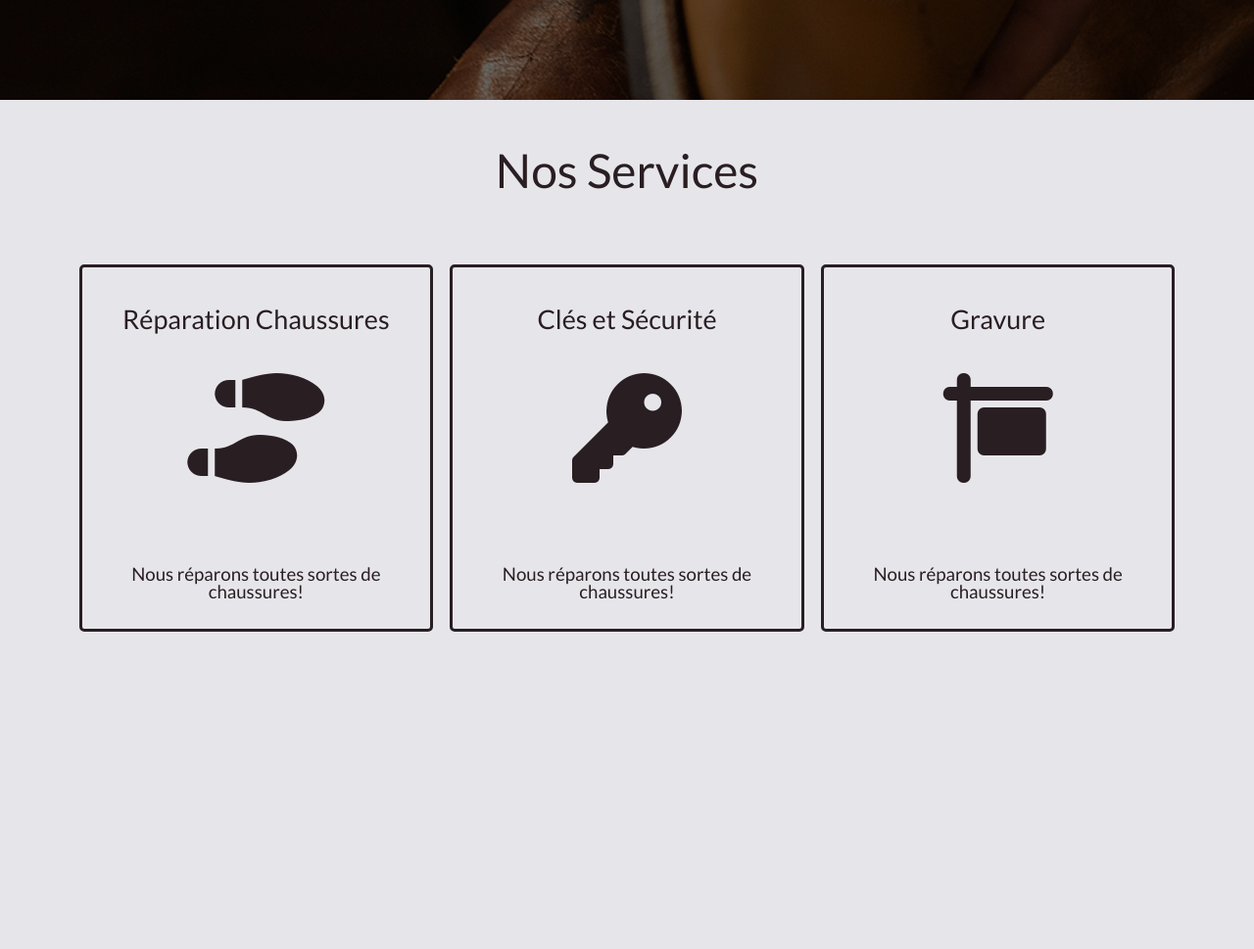
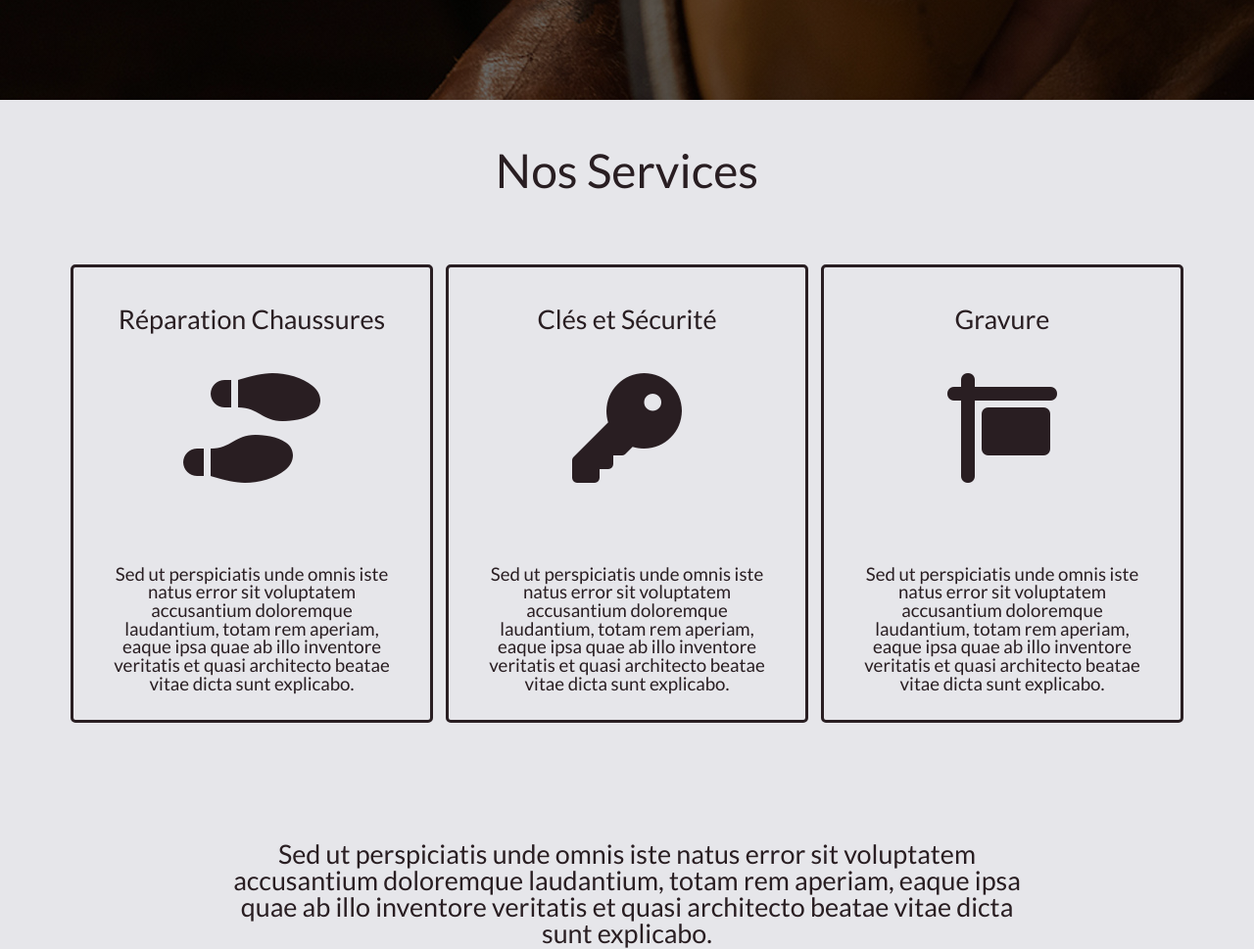
Before and after one commit to Hugo-Roy/template-shoemaker, a React app: page / in a window 1280 px wide. Shown: the part 698-1667 px from the top of the page at 98% size. Before the commit the page ends 1343 px from the top, so only its background shows below. Built offline with nearby package versions, Linux system fonts and the light colour scheme.

Commit message:
services page improvement

```diff
--- a/src/components/App/index.js
+++ b/src/components/App/index.js
@@ -6,6 +6,7 @@ import './styles.scss';
 import Nav from 'src/components/Nav';
 import Hero from 'src/components/Hero';
 import Services from 'src/components/Services';
+import Contact from 'src/components/Contact';
 
 // == Composant
 const App = () => (
@@ -16,6 +17,7 @@ const App = () => (
     </header>
     <main>
       <Services />
+      {/* <Contact /> */}
     </main>
   </div>
 );
--- /dev/null
+++ b/src/components/Contact/index.js
@@ -0,0 +1,9 @@
+import React from 'react';
+
+import './contact.scss';
+
+const Contact = () => (
+  <h1>Salut</h1>
+);
+
+export default Contact;
--- a/src/components/Services/index.js
+++ b/src/components/Services/index.js
@@ -1,3 +1,4 @@
+/* eslint-disable max-len */
 import React from 'react';
 
 import './services.scss';
@@ -11,25 +12,26 @@ const Services = () => (
           <h3 className="services__blocks__ul__li__h3">Réparation Chaussures</h3>
           <i className="fas fa-shoe-prints services__blocks__ul__li__icon" />
           <p className="services__blocks__ul__li__pServ">
-            Nous réparons toutes sortes de chaussures!
+            Sed ut perspiciatis unde omnis iste natus error sit voluptatem accusantium doloremque laudantium, totam rem aperiam, eaque ipsa quae ab illo inventore veritatis et quasi architecto beatae vitae dicta sunt explicabo.
           </p>
         </li>
         <li className="services__blocks__ul__li">
           <h3 className="services__blocks__ul__li__h3">Clés et Sécurité</h3>
           <i className="fas fa-key services__blocks__ul__li__icon" />
           <p className="services__blocks__ul__li__pServ">
-            Nous réparons toutes sortes de chaussures!
+            Sed ut perspiciatis unde omnis iste natus error sit voluptatem accusantium doloremque laudantium, totam rem aperiam, eaque ipsa quae ab illo inventore veritatis et quasi architecto beatae vitae dicta sunt explicabo.
           </p>
         </li>
         <li className="services__blocks__ul__li">
           <h3 className="services__blocks__ul__li__h3">Gravure</h3>
           <i className="fas fa-sign services__blocks__ul__li__icon" />
           <p className="services__blocks__ul__li__pServ">
-            Nous réparons toutes sortes de chaussures!
+            Sed ut perspiciatis unde omnis iste natus error sit voluptatem accusantium doloremque laudantium, totam rem aperiam, eaque ipsa quae ab illo inventore veritatis et quasi architecto beatae vitae dicta sunt explicabo.
           </p>
         </li>
       </ul>
     </div>
+    <p className="services__ex">Sed ut perspiciatis unde omnis iste natus error sit voluptatem accusantium doloremque laudantium, totam rem aperiam, eaque ipsa quae ab illo inventore veritatis et quasi architecto beatae vitae dicta sunt explicabo.</p>
   </section>
 );
 
--- a/src/components/Services/services.scss
+++ b/src/components/Services/services.scss
@@ -1,7 +1,9 @@
 @use 'src/styles/vars';
 
 .services{
-  margin: vars.$gutter * 2 auto;
+  width: 100%;
+  height: 100vh;
+  padding-top: vars.$gutter * 2;
   color: vars.$altColor;
 
   &__h2{
@@ -13,11 +15,13 @@
 
     &__ul{
       display: flex;
-      justify-content: space-around;
+      justify-content: space-between;
 
       &__li{
+        width: 370px;
         border: 3px solid vars.$altColor;
         border-radius: 5px;
+
         &__h3{
           font-size: vars.$navFontSize * 1.2;
           padding: vars.$gutter;
@@ -29,7 +33,7 @@
         }
 
         &__pServ{
-          width: 85%;
+          width: 80%;
           margin: auto;
           font-size: vars.$navFontSize / 1.2;
           padding-bottom: vars.$gutter;
@@ -37,4 +41,10 @@
       }
     }
   }
+
+  &__ex{
+    width: 65%;
+    margin: vars.$gutter * 3 auto 0 auto;
+    font-size: vars.$navFontSize * 1.2;
+  }
 }
```
Also changed, not shown: src/components/Contact/contact.scss (added).
